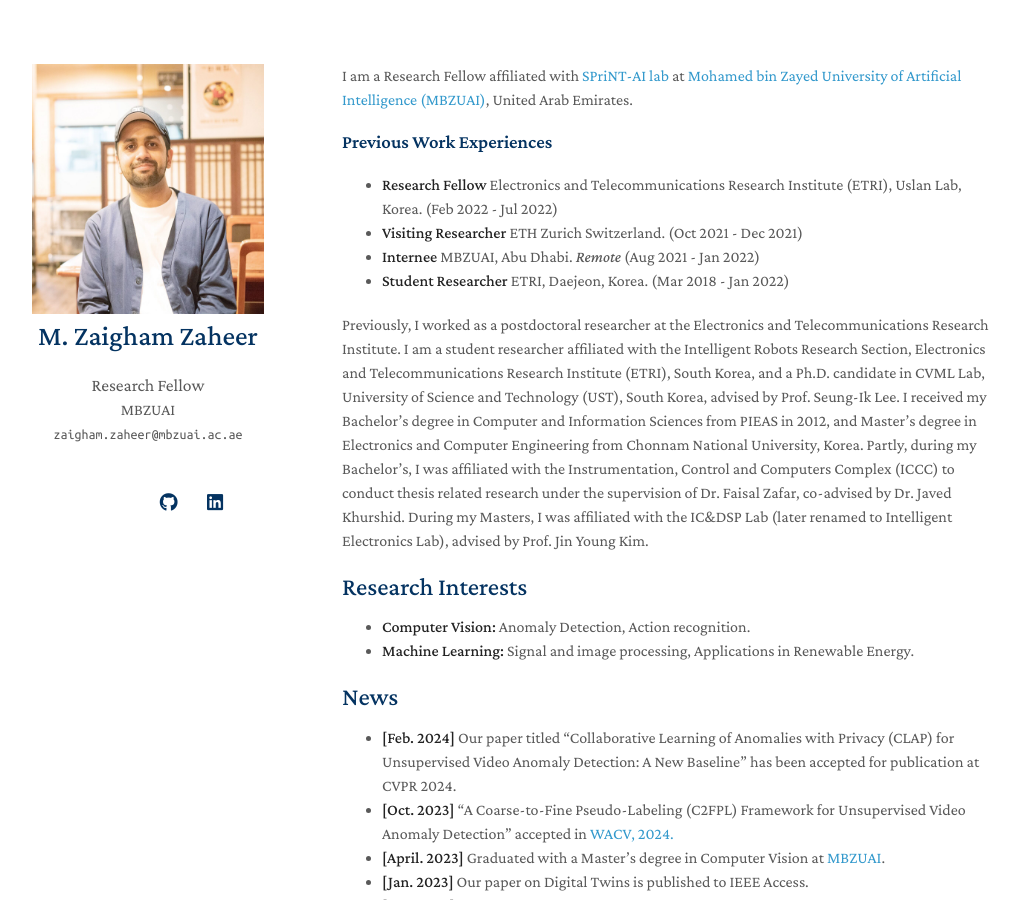
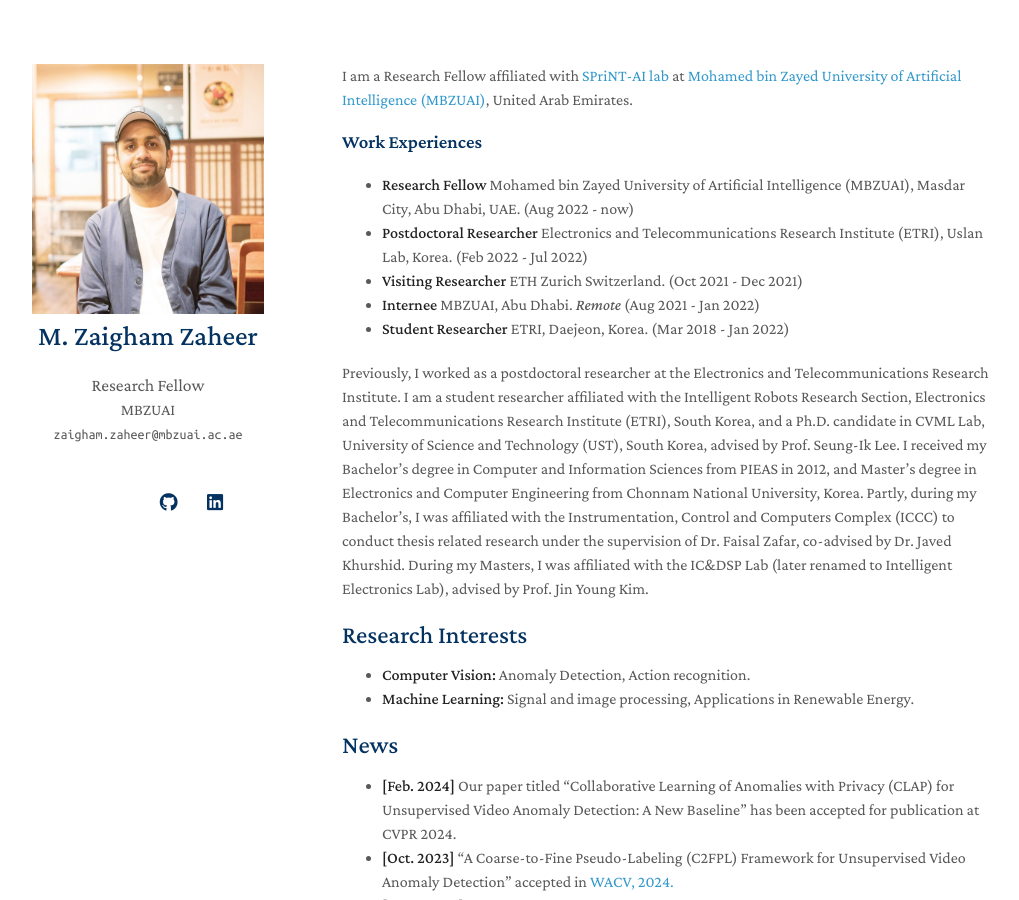
Before and after one commit to ZaighamZ/ZaighamZ.github.io, a Jekyll site: the page built from index.md, in a window 1280 px wide and 900 px high. Shown: the whole window, without its empty margins (128-1147 px from the left). Built offline with Jekyll 4.4.1, drawn with Linux system fonts in a browser that asks for light colours; nearby versions of some CDN libraries; a style sheet for code colours, icons or effects is not loaded.

Commit message:
Update index.md

```diff
--- a/index.md
+++ b/index.md
@@ -5,9 +5,10 @@ layout: homepage
 
 I am a Research Fellow affiliated with [SPriNT-AI lab](https://www.sprintai.org/){:target="_blank"} at [Mohamed bin Zayed University of Artificial Intelligence (MBZUAI)](https://mbzuai.ac.ae/){:target="_blank"}, United Arab Emirates.
 
-### Previous Work Experiences
+### Work Experiences
 
-- **Research Fellow** Electronics and Telecommunications Research Institute (ETRI), Uslan Lab, Korea. (Feb 2022 - Jul 2022)
+- **Research Fellow** Mohamed bin Zayed University of Artificial Intelligence (MBZUAI), Masdar City, Abu Dhabi, UAE. (Aug 2022 - now)
+- **Postdoctoral Researcher** Electronics and Telecommunications Research Institute (ETRI), Uslan Lab, Korea. (Feb 2022 - Jul 2022)
 - **Visiting Researcher** ETH Zurich Switzerland. (Oct 2021 - Dec 2021)
 - **Internee** MBZUAI, Abu Dhabi. *Remote*  (Aug 2021 - Jan 2022)
 - **Student Researcher** ETRI, Daejeon, Korea. (Mar 2018 - Jan 2022)
```
